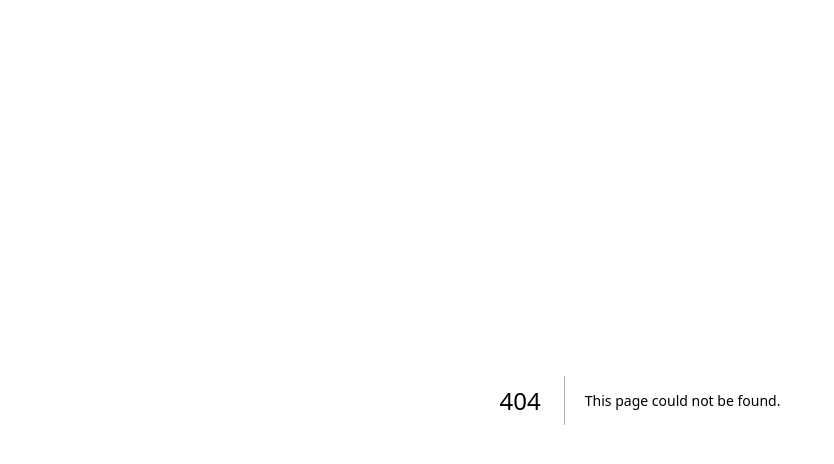
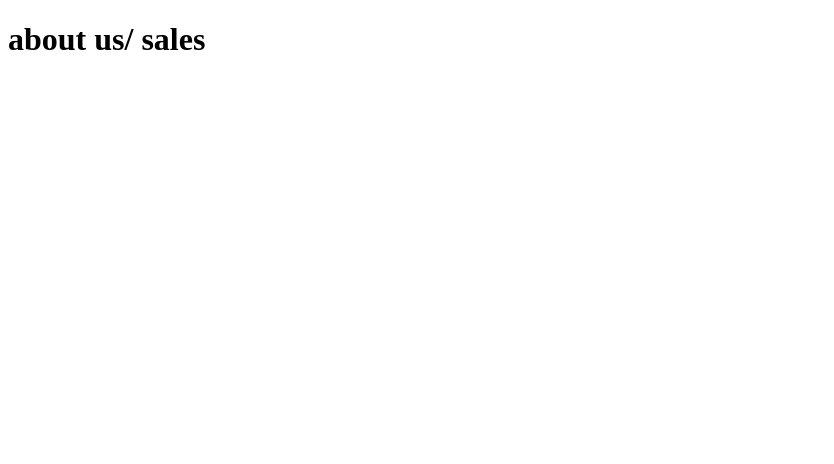
Before and after one commit to JoByeongYoun/nomad-next14, a Next.js app: page /about-us/sales in a window 1280 px wide. Before the commit this address had no page. Shown: the top 464 px of the page, without its empty margins (0-834 px from the left). Built offline with nearby package versions, Linux system fonts and the light colour scheme.

Commit message:
route definition

```diff
--- /dev/null
+++ b/app/about-us/page.tsx
@@ -0,0 +1,3 @@
+export default function AboutUs() {
+    return <h1>about us</h1>
+}
--- /dev/null
+++ b/app/about-us/sales/page.tsx
@@ -0,0 +1,3 @@
+export default function AboutUs() {
+    return <h1>about us/ sales</h1>
+}
```
